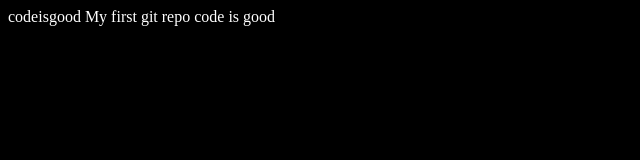
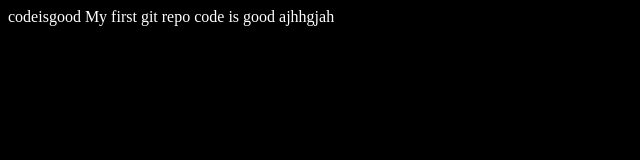
Before and after one commit to rishu713/myfirstgit, a plain HTML site: page index.html in a window 1280 px wide. Shown: the full height of the page, 0-640 px from the left. Drawn offline with Linux system fonts and the light colour scheme.

Commit message:
updated rishu

```diff
--- a/index.html
+++ b/index.html
@@ -10,5 +10,6 @@
     codeisgood
     My first git repo
     code is good
+    ajhhgjah
 </body>
 </html>
```
